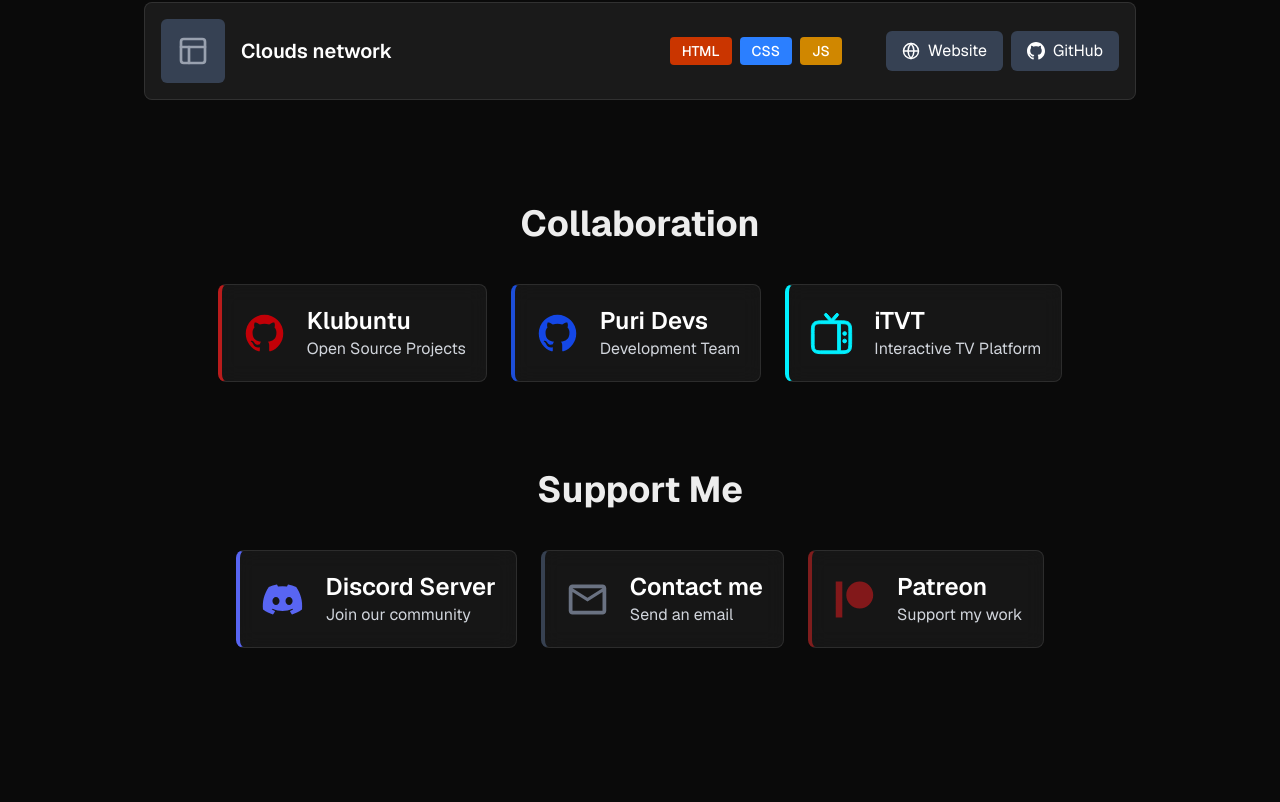
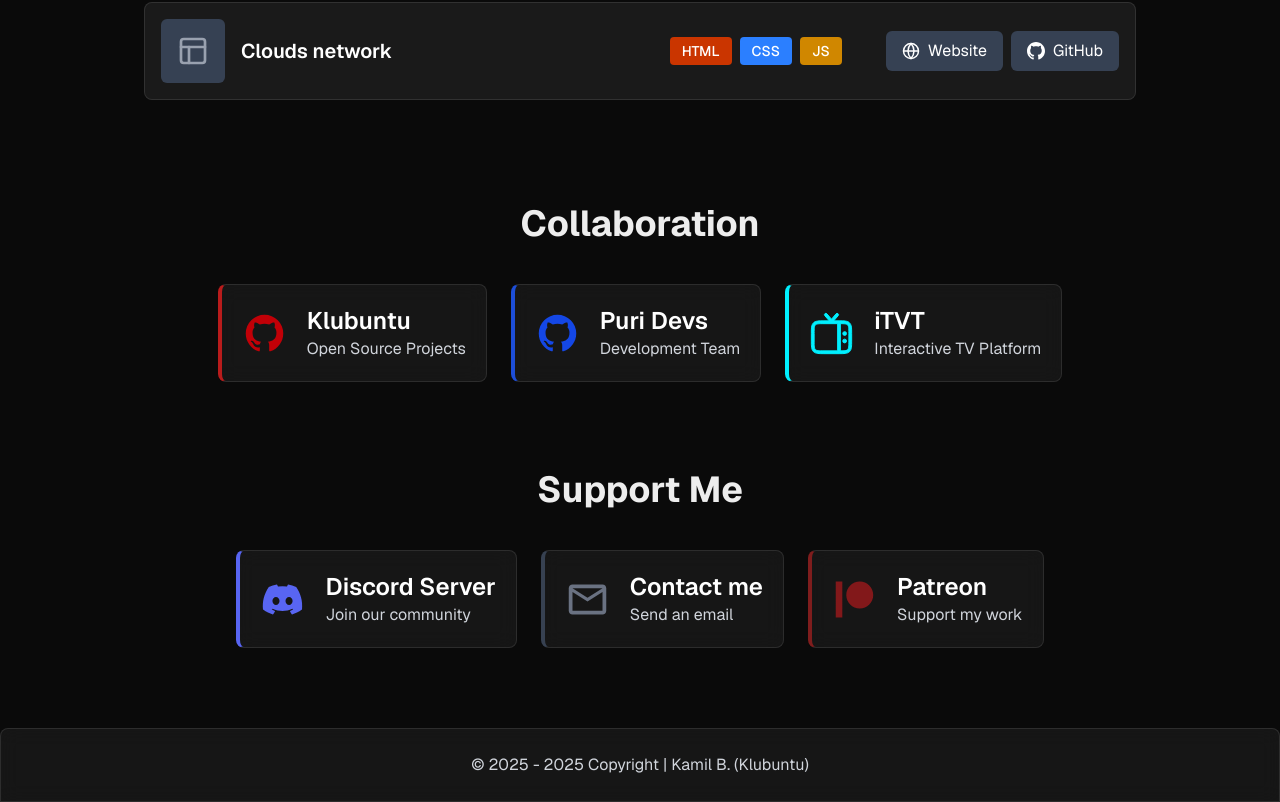
Before and after one commit to kbaraniak/kbdev, a Next.js app: page / in a window 1280 px wide. Shown: the part 1821-2623 px from the top of the page. Before the commit the page ends 2509 px from the top, so only its background shows below. Built offline with nearby package versions, Linux system fonts and the light colour scheme.

Commit message:
Added simple footer

```diff
--- a/app/page.tsx
+++ b/app/page.tsx
@@ -8,6 +8,7 @@
 import Collaboration from "../components/Hero/Collaboration";
 import Support from "../components/Hero/Support";
 import ScrollToTop from "../components/ScrollToTop";
+import Footer from "../components/Footer";
 
 export default function Home() {
   // Callbacks
@@ -47,6 +48,7 @@
         <Collaboration />
         <Support />
       </main>
+      <Footer />
       <ScrollToTop />
     </div>
   );
--- /dev/null
+++ b/components/Footer.jsx
@@ -0,0 +1,18 @@
+export default function Footer() {
+  const currentYear = new Date().getFullYear();
+
+  return (
+    <footer
+      className="mt-20 py-6 text-center rounded-t-lg"
+      style={{
+        background: 'rgba(255, 255, 255, 0.05)',
+        border: '1px solid rgba(255, 255, 255, 0.1)',
+        backdropFilter: 'blur(10px)'
+      }}
+    >
+      <p className="text-gray-300 text-base">
+        &copy; 2025 - {currentYear} Copyright | Kamil B. (Klubuntu)
+      </p>
+    </footer>
+  );
+}
```
